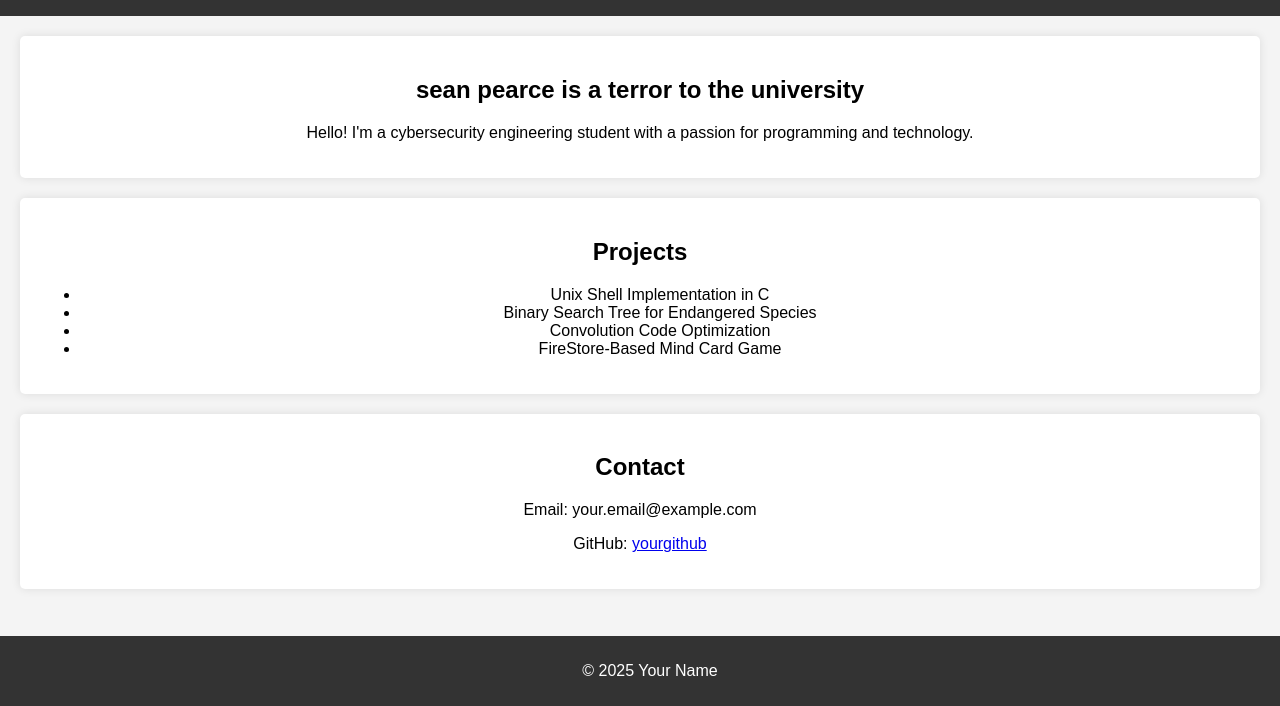
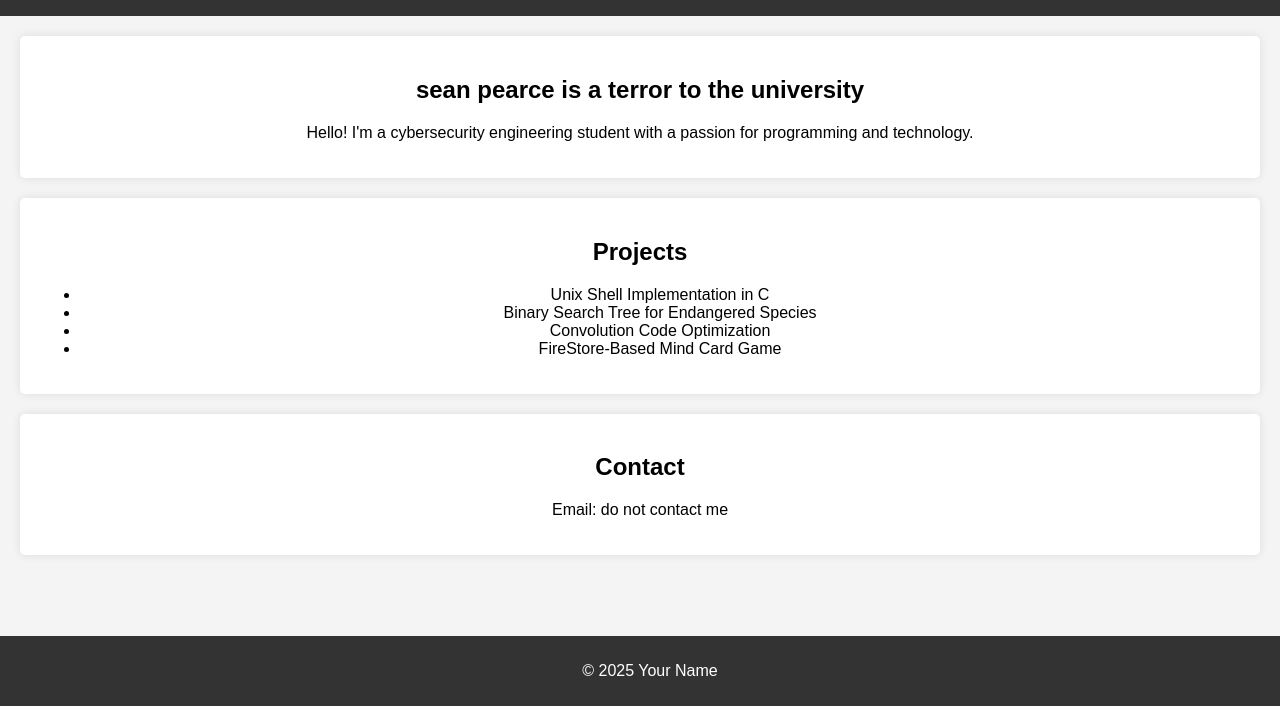
Before and after one commit to ricgithubacc/ricgithubacc.github.io, a plain HTML site: page index.html in a window 1280 px wide. Shown: the part 94-800 px from the top of the page. Drawn offline with Linux system fonts and the light colour scheme.

Commit message:
message again

```diff
--- a/index.html
+++ b/index.html
@@ -53,8 +53,7 @@
     </section>
     <section>
         <h2>Contact</h2>
-        <p>Email: your.email@example.com</p>
-        <p>GitHub: <a href="https://github.com/yourgithub" target="_blank">yourgithub</a></p>
+        <p>Email: do not contact me</p>
     </section>
     <footer>
         <p>&copy; 2025 Your Name</p>
```
